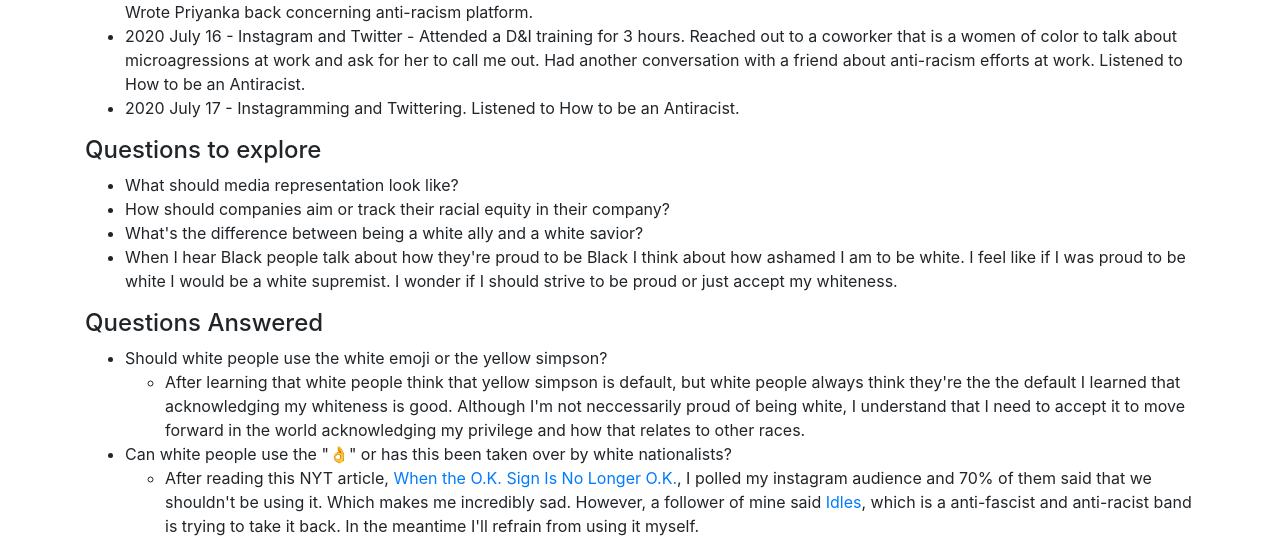
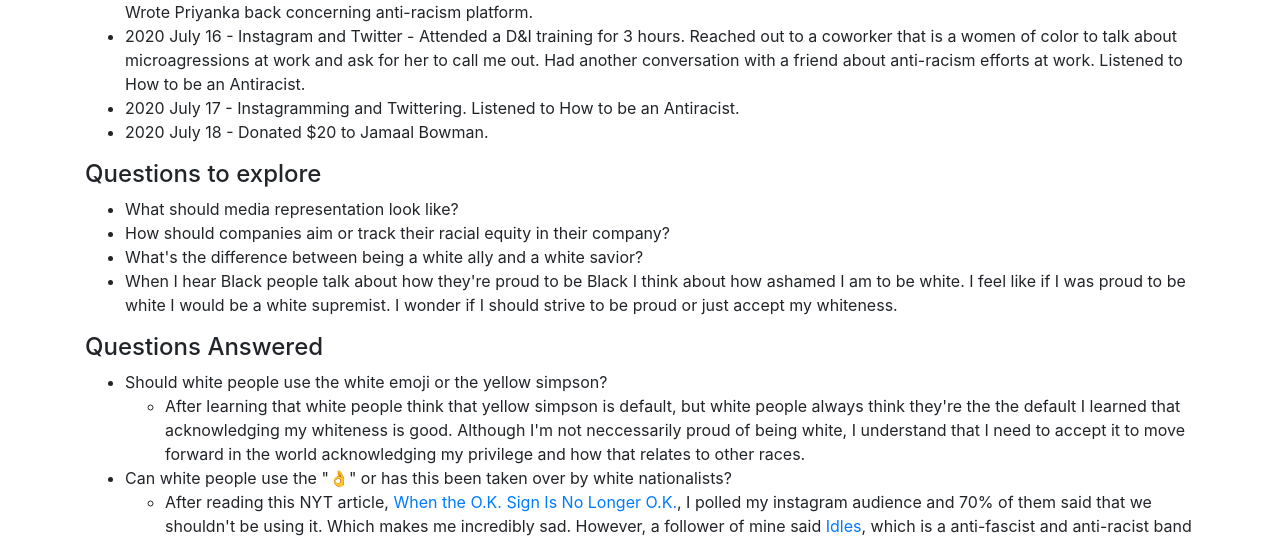
Before and after one commit to nikkiricks/anti-racism-work, a website: page index.html in a window 1280 px wide. Shown: the part 2784-3326 px from the top of the page. Drawn offline with nearby package versions, Linux system fonts and the light colour scheme.

```diff
--- a/index.html
+++ b/index.html
@@ -359,6 +359,7 @@
         <li>2020 July 15 - Instagramming and twittering. Sharing with coworkers the inclusion session I'm going to at work. Did some prep for that. Wrote Priyanka back concerning anti-racism platform.</li>
         <li>2020 July 16 - Instagram and Twitter - Attended a D&I training for 3 hours. Reached out to a coworker that is a women of color to talk about microagressions at work and ask for her to call me out. Had another conversation with a friend about anti-racism efforts at work. Listened to How to be an Antiracist.</li>
         <li>2020 July 17 - Instagramming and Twittering. Listened to How to be an Antiracist.</li>
+        <li>2020 July 18 - Donated $20 to Jamaal Bowman.</li>
       </ul>
 
 
```
